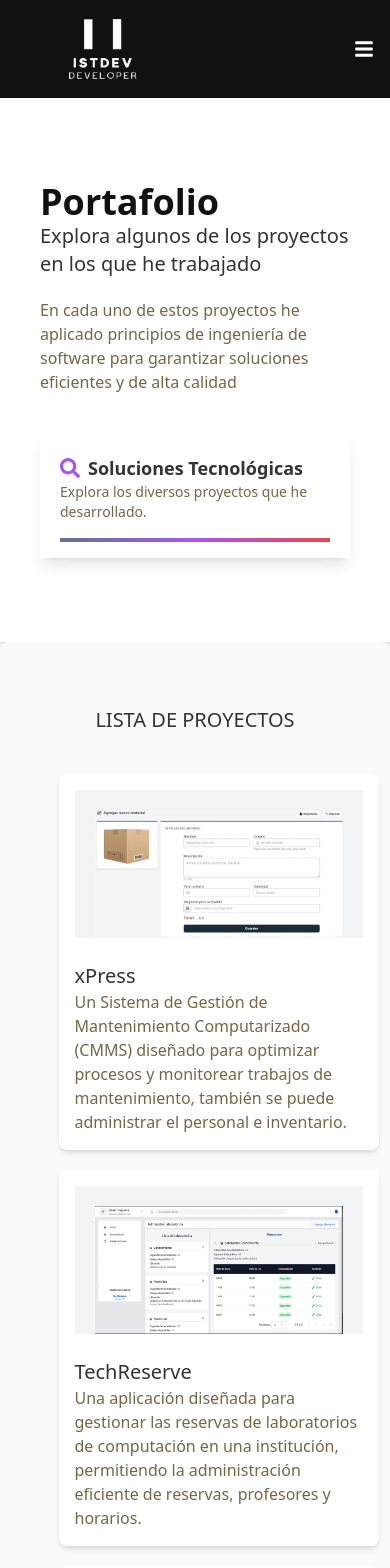
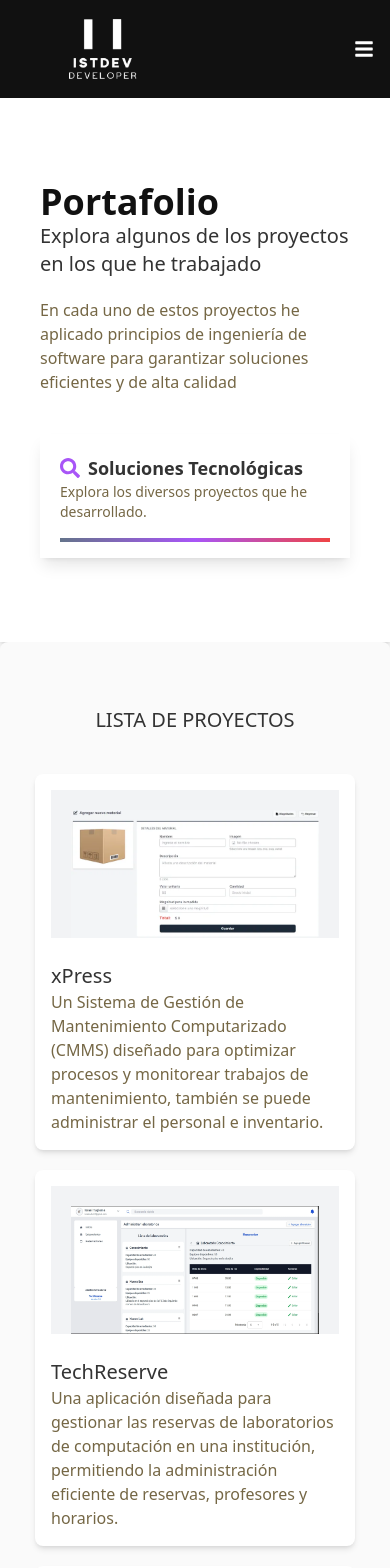
Before and after one commit to Israel14Ec/portfolio_me, a React (Vite) app: page /portfolio in a window 390 px wide. Shown: the top 1568 px of the page. Built offline with nearby package versions, Linux system fonts and the light colour scheme.

Commit message:
Change responsive in component mainBanner and ListProjects

```diff
--- a/src/components/Porfolio/ListProjects/ListProjects.tsx
+++ b/src/components/Porfolio/ListProjects/ListProjects.tsx
@@ -5,7 +5,7 @@ import { CardProject, ContainerProject } from "../../Shared";
 export function ListProjects() {
   return (
     <ContainerProject title="LISTA DE PROYECTOS">
-      <div className="w-[70%] mx-auto mb-20 grid grid-cols-1 lg:grid-cols-2 xl:grid-cols-3 gap-5 place-items-center items-start">
+      <div className=" md:w-[70%] mx-auto mb-20 grid grid-cols-1 lg:grid-cols-2 xl:grid-cols-3 gap-5 place-items-center items-start">
         { projects.map((project) => (
           <CardProject
             key={project.id}
--- a/src/components/Project/MainBanner/MainBanner.tsx
+++ b/src/components/Project/MainBanner/MainBanner.tsx
@@ -26,8 +26,8 @@ export function MainBanner({
 }: MainBannerprops) {
   return (
     <>
-      <div className=" flex flex-col md:flex-row gap-10 justify-between items-center ">
-        <div className=" w-1/2">
+      <div className=" flex flex-col md:flex-row gap-10 justify-between items-center">
+        <div className="w-full md:w-1/2">
           <Slide direction="right" triggerOnce>
             <h1 className=" text-4xl text-primary font-semibold border-b-2 p-2">
               {title}
@@ -75,7 +75,7 @@ export function MainBanner({
             )}
           </Slide>
         </div>
-        <div className="w-1/2">
+        <div className=" md:w-1/2">
           <Slide direction="left" triggerOnce>
             <img
               src={img}
```
